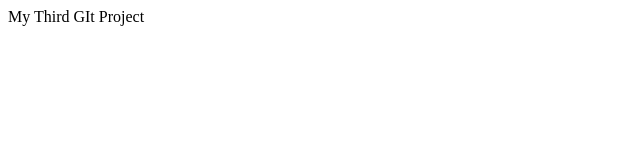
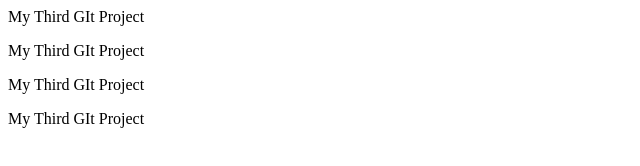
Before and after one commit to tadtoad/mythirdgit, a plain HTML site: page index.html in a window 1280 px wide. Shown: the whole page, without its empty margins (0-640 px from the left). Drawn offline with Linux system fonts and the light colour scheme.

Commit message:
Added More code
more lines added to the index.html file

```diff
--- a/index.html
+++ b/index.html
@@ -4,5 +4,8 @@
 </head>
 <body>
 	<p>My Third GIt Project</p>
+	<p>My Third GIt Project</p>
+	<p>My Third GIt Project</p>
+	<p>My Third GIt Project</p>
 </body>
 </html>
```
